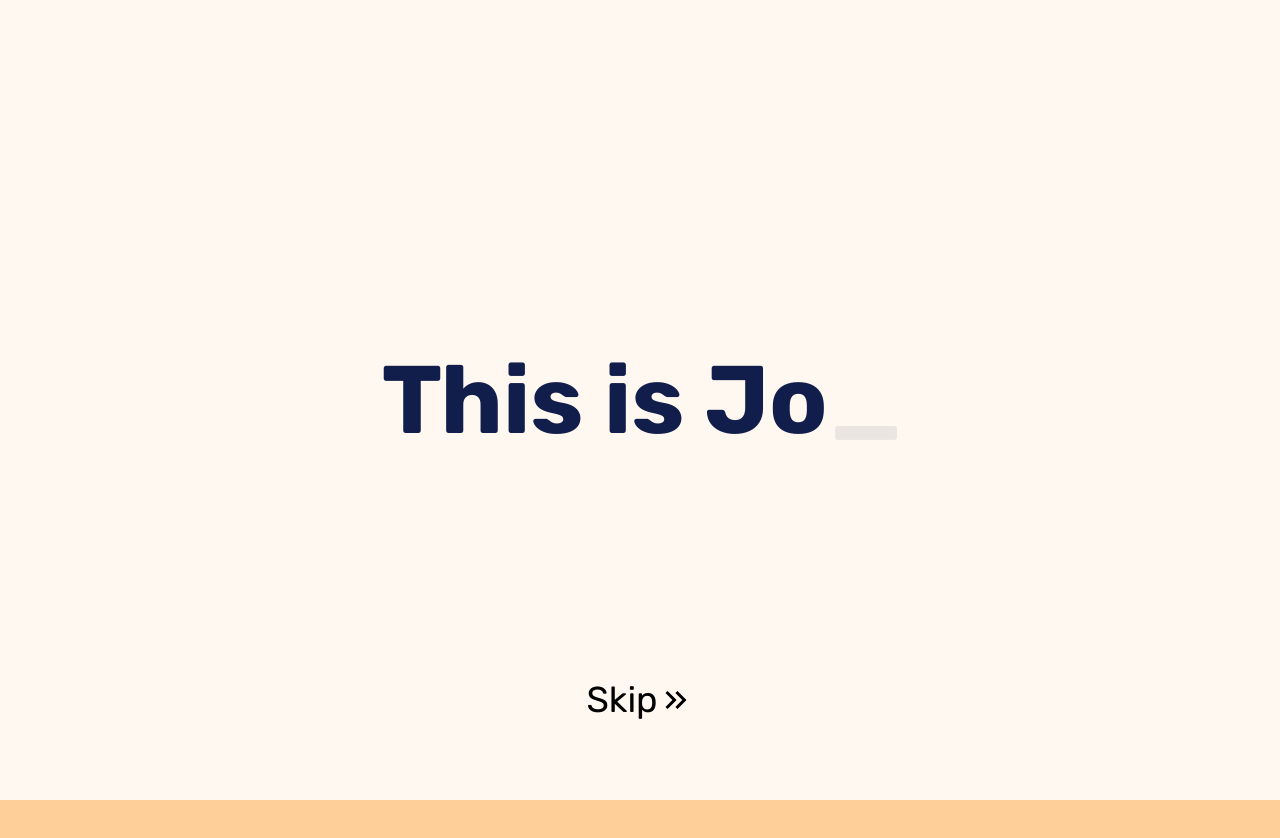
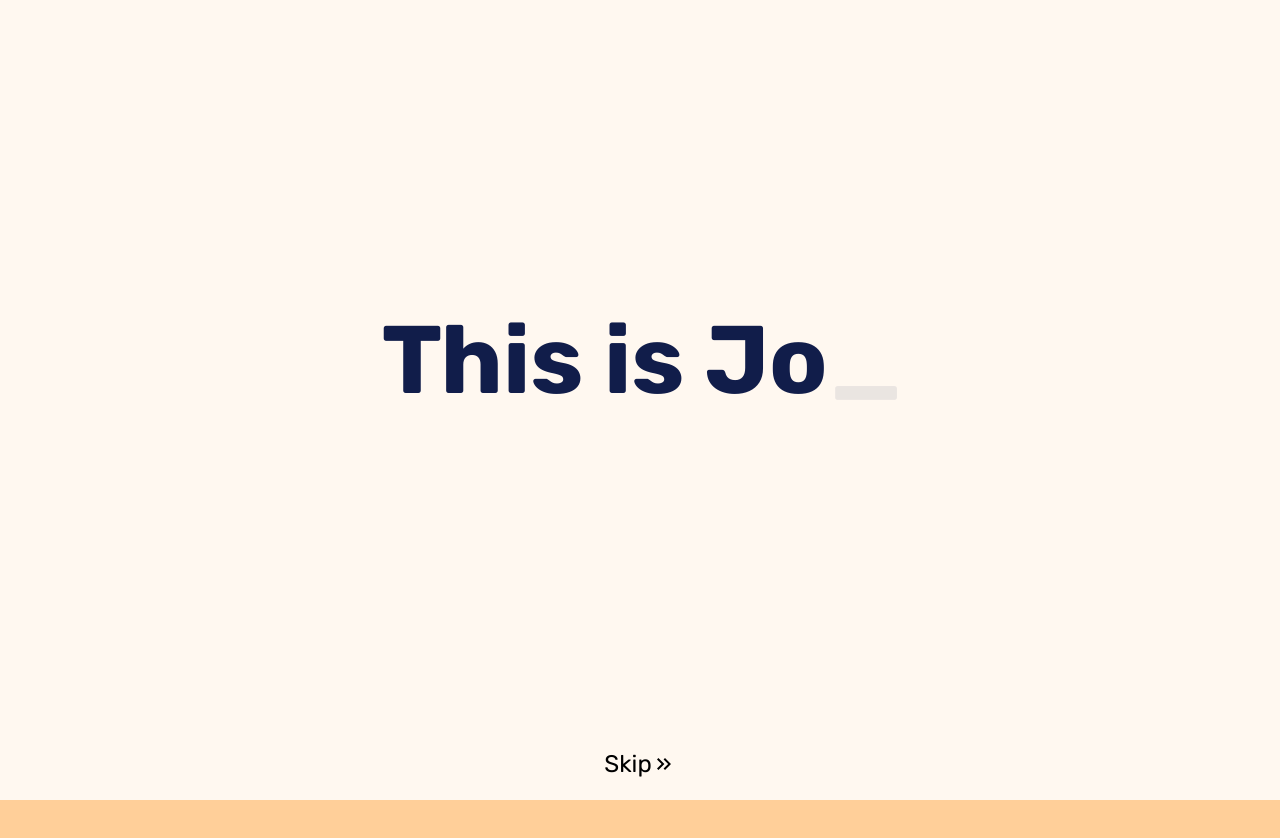
Before and after one commit to Sajojo/myportfolio, a React (Vite) app: page / in a window 1280 px wide. Shown: the top 838 px of the page. Built offline with nearby package versions, Linux system fonts and the light colour scheme.

Commit message:
improved Warm

```diff
--- a/src/subassets/Warm.jsx
+++ b/src/subassets/Warm.jsx
@@ -12,7 +12,7 @@ const Warm = () => {
     <motion.div
       whileInView={{
         opacity: 0,
-        transition: { delay: 7, duration: 1 },
+        transition: { delay: 8, duration: 1 },
         transitionEnd: { display: "none" },
       }}
       variants={{
@@ -29,7 +29,7 @@ const Warm = () => {
       id="warm"
       className="h-screen w-screen flex flex-col justify-center items-center bg-[#FFF8F0] fixed z-100"
     >
-      <h1 className="text-4xl sm:text-8xl">
+      <h1 className="text-4xl mb-20 sm:text-8xl">
         {" "}
         <span style={{ color: "#111D4A", fontWeight: "bold" }}>
           {/* Style will be inherited from the parent element */}
@@ -45,7 +45,7 @@ const Warm = () => {
       </h1>
       <button
         onClick={handleClick}
-        className="fixed bottom-0 flex flex-row justify-center items-center pb-20 hover:underline hover:underline-offset-4 hover:cursor-pointer text-2xl sm:text-4xl"
+        className="fixed bottom-5 flex flex-row justify-center items-center hover:underline hover:underline-offset-4 hover:cursor-pointer text-1xl sm:text-2xl"
       >
         Skip <MdOutlineKeyboardDoubleArrowRight />
       </button>
```
